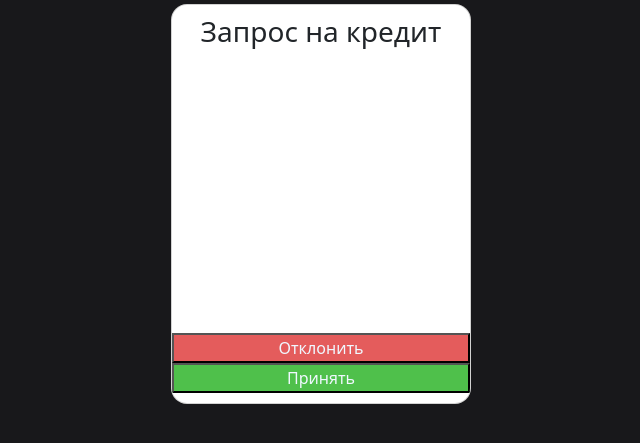
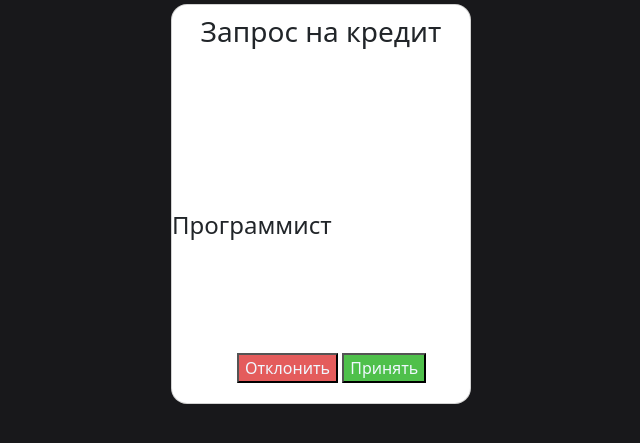
Before and after one commit to mbpressf/My-pet-project-for-bank, a Django app: page / in a window 1280 px wide. Shown: the part 121-564 px from the top of the page, without its empty margins (319-959 px from the left). Run offline with Django 5.2, Linux system fonts and the light colour scheme.

Commit message:
+commit_morning_06_12_23
Finalized a little design, and linked JS to create scripts on the site

```diff
--- a/sait_main/main_app/static/main/css/style.css
+++ b/sait_main/main_app/static/main/css/style.css
@@ -37,32 +37,29 @@ body {
 }
 
 .card .bnt_card{
-    width: 100%;
-    display: table-column;
-    /* border-collapse: collapse; */
-
-    /* display: flex; */
     position: absolute;
     bottom: 10px;
-    margin-left: auto;
-
-
+    margin-left: 65px;
+    bottom: 20px;
 
 } .card .bnt_card .button1{
-    width: 100%;
     background-color : rgb(228, 92, 92);
     color:aliceblue;
-    transition: 0.2s
+    transition: 0.2s;
+
 } .card .bnt_card .button2{
-    width: 100%;
     background-color : rgb(79, 192, 75);
     color:aliceblue;
-    transition: 0.2s
+    transition: 0.2s;
+
 } .card .bnt_card .button1:hover{
     background-color : rgb(255, 0, 0);
 
 } .card .bnt_card .button2:hover{
     background-color: rgb(94, 255, 0);
-    /* transform: rotateX('angle'); */
 
 }
+
+.text-dan name{
+    top: auto;
+}
--- /dev/null
+++ b/sait_main/main_app/static/main/js/input.js
@@ -0,0 +1,9 @@
+function showResult() {
+    var el = document.getElementById('userInput');
+    var val = el.value;
+    if (!val) {
+      window.alert("No value was entered");
+    } else {
+        document.getElementById("work").innerHTML = val;
+    }
+  }
--- a/sait_main/main_app/templates/main/index.html
+++ b/sait_main/main_app/templates/main/index.html
@@ -8,6 +8,12 @@
     <title>Админ панель банка</title>
     <link href="https://cdn.jsdelivr.net/npm/bootstrap@5.3.2/dist/css/bootstrap.min.css" rel="stylesheet" integrity="sha384-T3c6CoIi6uLrA9TneNEoa7RxnatzjcDSCmG1MXxSR1GAsXEV/Dwwykc2MPK8M2HN" crossorigin="anonymous">
     <link rel="stylesheet" href="{% static 'main/css/style.css' %}">
+    <!-- <link href="{% static 'main/js/input.js' %}"> -->
+
+    <script src="{% static 'main/js/input.js' %}"></script>
+
+
+
 </head>
 <body>
     <h1 class="h1">Добро пожаловать в админ панель нашего банка</h1>
@@ -19,6 +25,14 @@
 
 
 
+        <div id="text-dan">
+
+            <h4 id="work">Программист</h1>
+
+        </div>
+
+
+
         <div class="bnt_card">
             <button type="button1" class="button1">Отклонить</button>
             <button type="button2" class="button2">Принять</button>
@@ -27,7 +41,12 @@
 
     </div>
 
+    <!-- <script>
+        document.getElementById("text-dan").innerHTML = "<h1>Your custom content</h1>";
+    </script> -->
 
+    <!-- <input type="text" id="userInput">
+    <button type="button" onclick="showResult()">Show Result</button> -->
 
 </body>
 </html>
--- a/sait_main/main_app/views.py
+++ b/sait_main/main_app/views.py
@@ -3,3 +3,8 @@ from django.http import HttpResponse
 
 def index(request):
     return render(request, 'main/index.html')
+
+
+# def view_input_html(request):
+#     user_input = "Data from somewhere"
+#     return render(request, 'your_template.html', {'user_input': user_input})
--- a/sait_main/sait_main/urls.py
+++ b/sait_main/sait_main/urls.py
@@ -21,3 +21,4 @@ urlpatterns = [
     path('admin/', admin.site.urls),
     path('', include('main_app.urls'))
 ]
+# + static(settings.STATIC_URL, doc)
```
